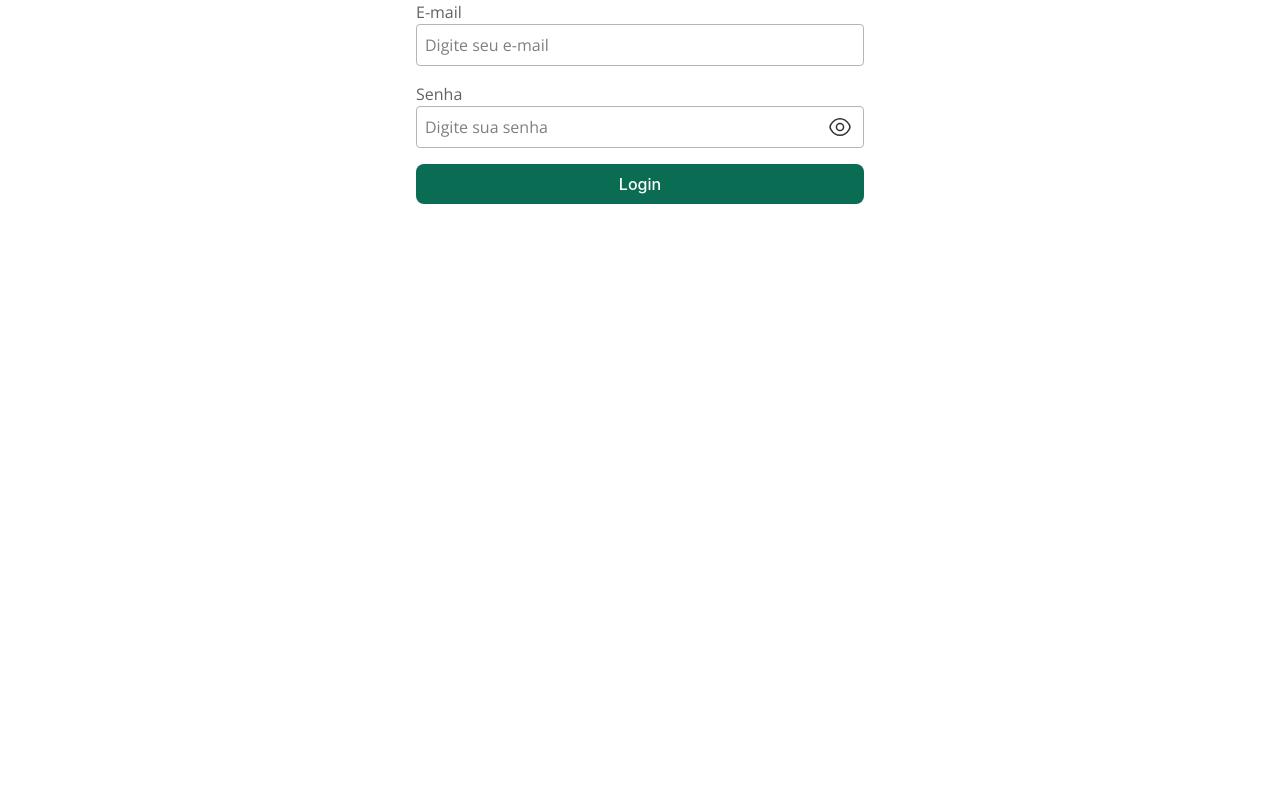
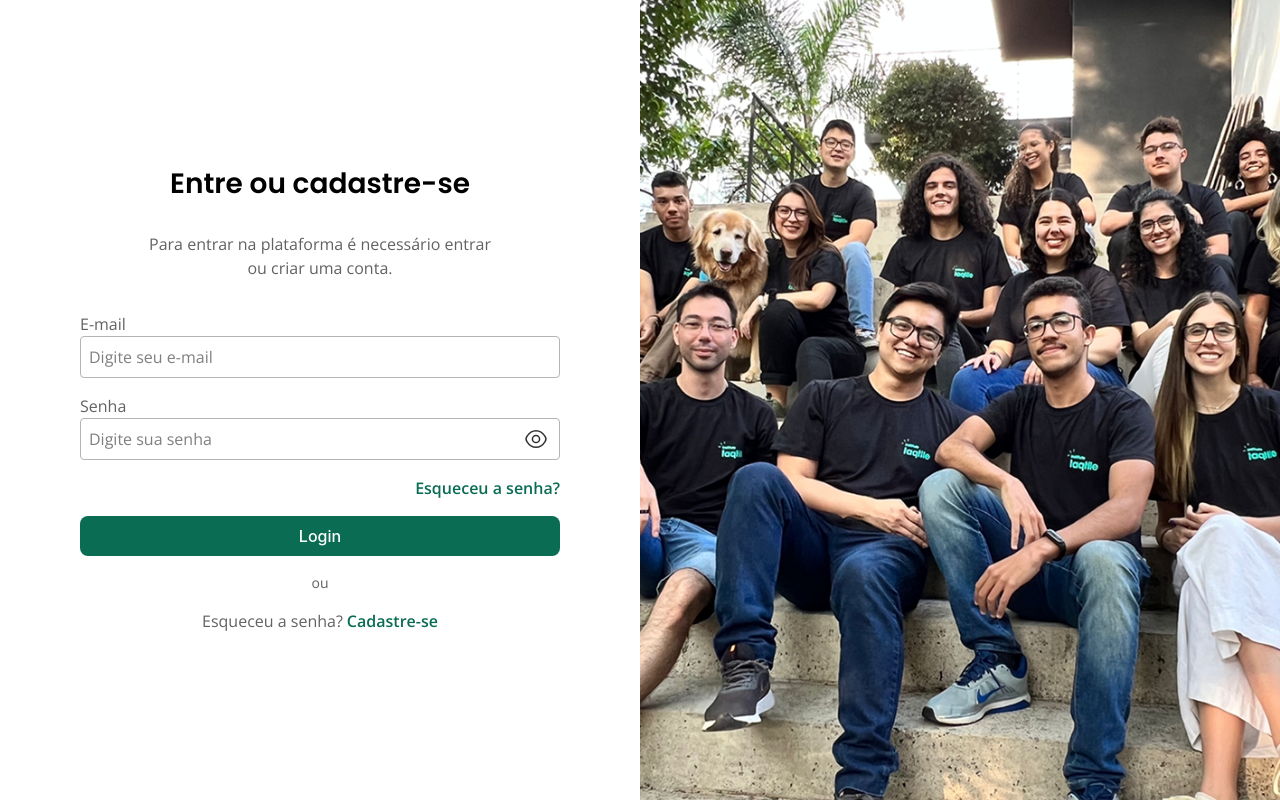
Before and after one commit to 1Jeferson/onboard, a React (Vite) app: page /auth/login in a window 1280 px wide. Built offline with nearby package versions, Linux system fonts and the light colour scheme.

Commit message:
feat: implement layout for authentication pages and enhance login form UI

```diff
--- a/src/App.tsx
+++ b/src/App.tsx
@@ -1,11 +1,14 @@
-import { Routes, Route } from 'react-router-dom';
-import { LoginPage } from './app/modules/auth/';
-import authRoutes from './app/modules/auth/auth.routes';
+import { Routes, Route, Navigate } from 'react-router-dom';
+import { LoginPage, Layout, authRoutes } from './app/modules/auth';
 
 function App() {
   return (
     <Routes>
-      <Route path={authRoutes.login} element={<LoginPage />} />
+      <Route path='/' element={<Navigate to={authRoutes.login} />} />
+
+      <Route element={<Layout />}>
+        <Route path={authRoutes.login} element={<LoginPage />} />
+      </Route>
     </Routes>
   );
 }
--- a/src/app/modules/auth/auth.strings.ts
+++ b/src/app/modules/auth/auth.strings.ts
@@ -3,6 +3,10 @@ export const authStrings = {
   emailPlaceholder: 'Digite seu e-mail',
   passwordLabel: 'Senha',
   passwordPlaceholder: 'Digite sua senha',
+  mainText: 'Entre ou cadastre-se',
+  secondaryText: 'Para entrar na plataforma é necessário entrar \n ou criar uma conta.',
+  linkForgotPassword: 'Esqueceu a senha?',
+  linkRegister: 'Cadastre-se',
   button: {
     login: 'Login',
     register: 'Registrar',
--- a/src/app/modules/auth/index.ts
+++ b/src/app/modules/auth/index.ts
@@ -1,3 +1,5 @@
 import LoginPage from './login.page';
+import Layout from './layout';
+import authRoutes from './auth.routes';
 
-export { LoginPage };
+export { LoginPage, Layout, authRoutes };
--- /dev/null
+++ b/src/app/modules/auth/layout.tsx
@@ -0,0 +1,16 @@
+import { Outlet } from 'react-router-dom';
+
+const Layout = () => {
+  return (
+    <div className='flex h-screen w-full'>
+      <div className='flex flex-1 justify-center'>
+        <Outlet />
+      </div>
+      <div className='w-[50%] h-full hidden sm:block'>
+        <img src='/teamguina.png' alt='Guina' className='w-full h-full object-cover' />
+      </div>
+    </div>
+  );
+};
+
+export default Layout;
--- a/src/app/modules/auth/login.page.tsx
+++ b/src/app/modules/auth/login.page.tsx
@@ -4,8 +4,9 @@ import * as z from 'zod';
 import { Form, FormField, FormItem, FormControl } from '@/components/ui/form';
 import { Button } from '@/atomic/atm.button';
 import { TextInput } from '@/atomic/atm.text-input';
+import { LoginSchema, loginSchema } from './auth.schema';
 import { authStrings } from './auth.strings';
-import { LoginSchema, loginSchema } from './auth.schema';
+import { Link, Text } from '@/atomic/atm.typography';
 
 const LoginPage = () => {
   const form = useForm({
@@ -22,7 +23,13 @@ const LoginPage = () => {
 
   return (
     <Form {...form}>
-      <form onSubmit={form.handleSubmit(onSubmit)} className='flex flex-col gap-x-small max-w-md m-auto'>
+      <div className='flex flex-col items-center gap-medium w-full max-w-xlarge m-auto p-2x-small sm:p-large'>
+        <Text variant='h1'>{authStrings.mainText}</Text>
+        <Text variant='b1' className='whitespace-pre-line text-center'>
+          {authStrings.secondaryText}
+        </Text>
+
+        <form onSubmit={form.handleSubmit(onSubmit)} className='flex flex-col gap-x-small w-full px-2x-small'>
           <FormField
             control={form.control}
             name='email'
@@ -61,8 +68,26 @@ const LoginPage = () => {
             )}
           />
 
-        <Button type='submit' variant='primary' children={authStrings.button.login} />
+          <Link className='text-end' href='/' variant='link'>
+            {authStrings.linkForgotPassword}
+          </Link>
+
+          <Button type='submit' variant='primary'>
+            {authStrings.button.login}
+          </Button>
+
+          <Text className='text-center' variant='b2'>
+            ou
+          </Text>
+
+          <div className='flex justify-center gap-3x-small'>
+            <Text variant='b1'>{authStrings.linkForgotPassword}</Text>
+            <Link href='/' variant='link'>
+              {authStrings.linkRegister}
+            </Link>
+          </div>
         </form>
+      </div>
     </Form>
   );
 };
```
Lines whose indentation alone changed are shown as unchanged.
